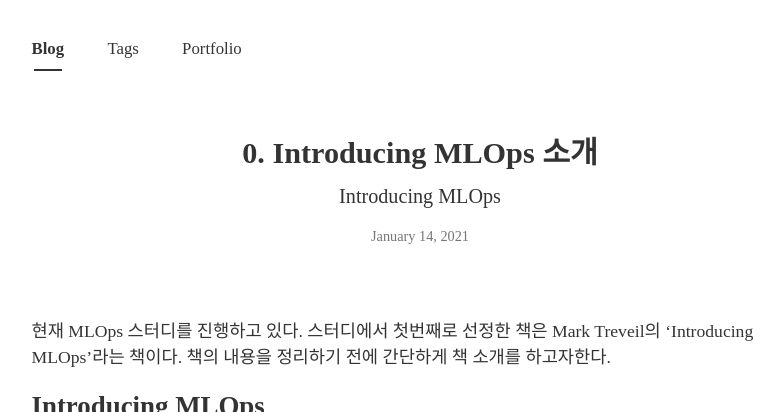
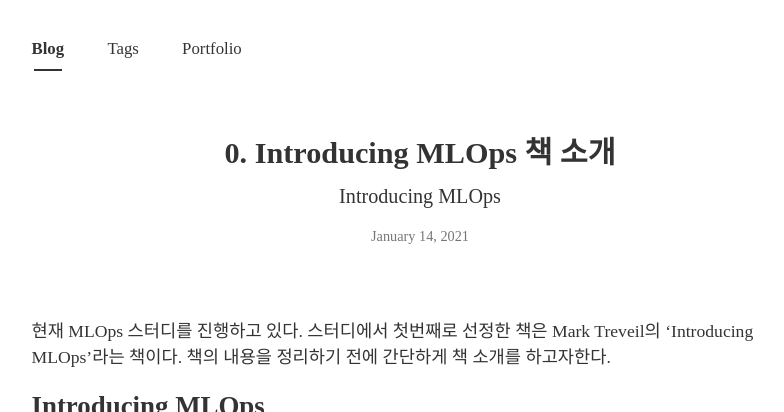
Before and after one commit to PEBpung/PEBpung.github.io, a Jekyll site: the page built from _posts/2021-01-14-MLOps0.md, in a window 1280 px wide, cut to the strip 0-412 px from the top of the page. Shown: the whole strip, without its empty margins (220-1004 px from the left). Built offline with Jekyll 4.4.1, drawn with Linux system fonts in a browser that asks for light colours; nearby versions of some CDN libraries; some web fonts are replaced; comment, search, counter and statistics services are not loaded.

Commit message:
[Post]: mlops 0

```diff
--- a/_posts/2021-01-14-Introducing-MLOps.md
+++ b/_posts/2021-01-14-MLOps0.md
@@ -1,6 +1,6 @@
 ---
 layout: post
-title: "0. Introducing MLOps 소개"
+title: "0. Introducing MLOps 책 소개"
 subtitle : Introducing MLOps
 tags: [MLOps]
 author: Kimin Park
@@ -12,7 +12,7 @@
 
 ## Introducing MLOps
 
-<center><img src="/assets/2021-01-14/Untitled.png" width="400"></center>
+<center><img src="assets/2021-01-14/Untitled.png" width="400"></center>
 
 <br>
 
```
